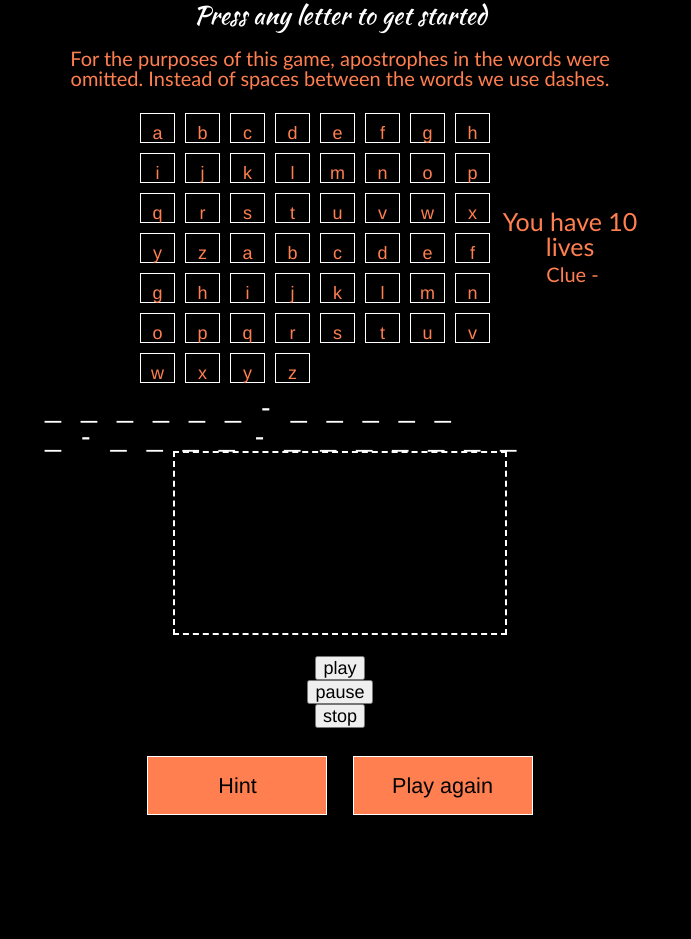
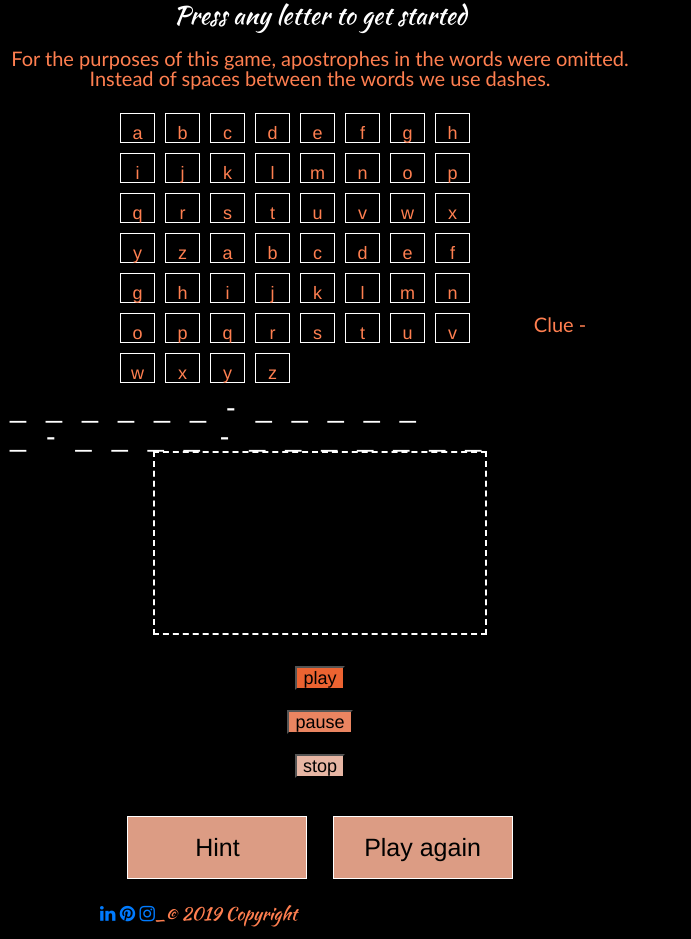
Before and after one commit to TanyaOdegova/Game, a plain HTML site: page index.html in a window 1280 px wide. Shown: the part 372-1311 px from the top of the page, without its empty margins (0-691 px from the left). Before the commit the page ends 1257 px from the top, so only its background shows below. Drawn offline with nearby package versions, Linux system fonts and the light colour scheme.

Commit message:
<second fix>

```diff
--- a/assets/css/style.css
+++ b/assets/css/style.css
@@ -1,8 +1,8 @@
 body {
 background-color: black;
 width: 640px;
-margin-left: 20px;
-margin-bottom: 60px;
+margin-left: 0px;
+margin-bottom: 0px;
 font-family: 'Franklin Gothic Medium', 'Arial Narrow', Arial, sans-serif;
 font-size: 20px;
 color:white;
@@ -104,34 +104,46 @@ canvas{
 }
 
 .active {
-  cursor:default;
+  cursor: pointer;
 }
 
 #mylives{
   font-size:25px;
+  width: 50%;
+  height: 100px;
   text-align:center;
   display:inline block;
   border: 5px;
   margin: 10px 5px 5px 10px;
 }
 
+#play {
+  background:rgb(236, 99, 49);
+  margin: 10px 10px 10px 10px;
+}
+#pause {
+  background: rgb(234, 133, 97);
+  margin: 10px;
+}
+#stop {
+  background: #e7b6a4;
+  margin: 10px;
+}
 button{
 
-  background:coral;
+  background:#dc9c84;
   color: black;
   border: solid 1px white;
   text-decoration:none;
   cursor:pointer;
-  font-size:1.2em;
+  font-size: 25px;
   padding:18px 10px;
   width:180px;
   margin: 10px;
   outline: none;
-
-    &:hover{
-      border: solid 1px white;
-      color:grey;
-    }
+}
+  .button a:hover {
+    color: white;
 }
 
 @media (max-width: 748px) {
@@ -145,3 +157,17 @@ button{
   padding:0 0 0 25px;
 }
   }
+  .footer {
+    margin-left: 0px;
+    background-color: black;
+    color: coral;
+    position: bottom-fixed;
+    font-family: "Kaushan Script";
+    padding-left: 100px;
+    border-top: 10px;
+    clear: both;
+    flex-shrink: 0;
+    text-align: center;
+}
+.footer a:hover {
+  color: white;
--- a/assets/game.js
+++ b/assets/game.js
@@ -3,24 +3,6 @@ window.addEventListener = function () {
   var alphabet = ['a', 'b', 'c', 'd', 'e', 'f', 'g', 'h',
         'i', 'j', 'k', 'l', 'm', 'n', 'o', 'p', 'q', 'r', 's',
         't', 'u', 'v', 'w', 'x', 'y', 'z'];
-  //create variables that you'll use
-  var survivalsongs;         // Array of topics
-  var chosenCategory;     // Selected category
-  var getHint ;          // Word getHint
-  var word ;              // Selected word
-  var guess ;             // Guess
-  var guesses = [ ];      // Stored guesses
-  var lives ;             // Lives
-  var counter ;           // Count correct guesses
-  var space;              // Number of spaces in word '-'
-
-  // Get elements based on the variables you'll use above
-  var showLives = document.getElementById("mylives");
-  var showCategory = document.getElementById("category");
-  var getHint = document.getElementById("hint");
-  var showClue = document.getElementById("clue");
-
-
 
   // create the list for alphabet
   var buttons = function () {
@@ -38,15 +20,7 @@ window.addEventListener = function () {
     }
   }
 
-
-  // Select Category
-  var selectCat = function () {
-    if (chosenCategory === survivalsongs[0]) {
-      categoryName.innerHTML = "The Chosen Category Is Music";
-    }
-  }
-
-  // Create guesses list, should be dependent on the list of words
+  // Create guess list, should be dependent on the list of words
    result = function () {
     wordHolder = document.getElementById('hold');
     correct = document.createElement('ul');
@@ -258,18 +232,11 @@ window.addEventListener = function () {
         ["This song has been written specifically for the Saturday Night Fever movie where John Travolta plays a young man working a dead-end job with only dancing and music helping him to see the light at the end of the tunnel"]
     ];
 
-    var categoryIndex = survivalsongs.indexOf(chosenCategory);
-    var hintIndex = chosenCategory.indexOf(word);
+    var categoryIndex = indexOf(survivalsongs);
+    var hintIndex = survivalsongs.indexOf(word);
     showClue.innerHTML = "Clue: - " +  hints [categoryIndex][hintIndex];
   };
 
-   // Reset
+  //how to create function Play again? how to reset everything?
 
-  document.getElementById('reset').onclick = function() {
-    correct.parentNode.removeChild(correct);
-    letters.parentNode.removeChild(letters);
-    showClue.innerHTML = "";
-    context.clearRect(0, 0, 400, 400);
-    play();
-  }
 }
--- a/index.html
+++ b/index.html
@@ -5,7 +5,7 @@
     <meta charset="utf-8" />
     <meta http-equiv="X-UA-Compatible" content="IE=edge">
     <title>Word Guess Game</title>
-    <meta name="viewport" content="width=device-width, initial-scale=1">
+    <meta name="viewport" content="width=device-width, initial-scale=1, shrink-to-fit=no">
     <link rel="stylesheet" href="https://stackpath.bootstrapcdn.com/bootstrap/4.2.1/css/bootstrap.min.css" integrity="sha384-GJzZqFGwb1QTTN6wy59ffF1BuGJpLSa9DkKMp0DgiMDm4iYMj70gZWKYbI706tWS"
         crossorigin="anonymous">
     <link rel="icon" type="image/png" href="https://www.rorydobner.com/wp-content/uploads/2018/01/Tiger-Tile-600x600.jpg">
@@ -38,11 +38,11 @@
         </div>
         <!--row4 Instructions-->
         <div class="row4">
-            <div class="col-lg-12">
+
             <h2>Press any letter to get started</h2>
-                <p>For the purposes of this game, apostrophes in the words were omitted. Instead of spaces between the words
-                    we use dashes.</p>
-            </div>
+            <p>For the purposes of this game, apostrophes in the words were omitted. Instead of spaces between the words we
+                use dashes.</p>
+
         </div>
         <!--row5 alphabet letters in the form of buttons-->
         <div class="row5">
@@ -50,36 +50,35 @@
             </div>
         </div>
         <!--row6 here is the box for your word -->
-        <div class="row6">
-            <div class="col-lg-12">
+
             <div id="hold">
-                </div>
-            </div>
+
+
         </div>
         <br></br>
         <!--row7 this is a box for your lives-->
         <div class="row7">
-            <div class="col-lg-12">
+
             <p id="mylives"></p>
-            </div>
+
         </div>
 
         <!--row8 this is a box for your Clue sentence-->
         <div class="row8">
-            <div class="col-lg-12">
+
             <p id="clue">Clue -</p>
-            </div>
+
         </div>
         <!--row9 this is a box with a stickman-->
         <div class="row9">
-            <div class="col-lg-12">
+
             <canvas id="stickman">This Text will show if the Browser does NOT support HTML5 Canvas tag</canvas>
-            </div>
+
         </div>
         <!-- Row10 with all the songs. not visible right now-->
         <!--song 1 Can't Stop by the RHCP-->
         <div class="row10">
-            <div class="col-lg-12">
+
             <div id="music">
                 <audio id="Cant-Stop">
                     <source src="assets/music/Cant-Stop.mp3" type="audio/mp3">
@@ -118,21 +117,19 @@
                 </audio>
             </div>
         </div>
-        </div>
 
         <!--End of the song section-->
         <br />
 
         <!--Row11 with the buttons to play the songs-->
         <div class="row11">
-            <div clas="col-lg-12">
                 <div class="music-buttons">
                     <input type="button" value="play" id="play" />
                     <br />
                     <input type="button" value="pause" id="pause" />
                     <br />
                     <input type="button" value="stop" id="stop" />
-                </div>
+
             </div>
         </div>
 
@@ -140,10 +137,10 @@
         <!--row12 with the buttons to play the game-->
         <!-- buttons to play or need hint, display towards very bottom of the screen-->
         <div class="row12">
-            <div class="col-lg-12">
+
                 <button id="hint">Hint</button>
                 <button id="reset">Play again</button>
-            </div>
+
         </div>
 
 
@@ -157,4 +154,25 @@
 </body>
 <!-- Footer -->
 
+<footer class="footer">
+    <div class="container">
+        <div class="row">
+            <div class="footer-copyright text-center py-3">
+                <link href="https://maxcdn.bootstrapcdn.com/font-awesome/4.4.0/css/font-awesome.min.css" rel="stylesheet" />
+                <div>
+                    <a href="https://www.linkedin.com/in/todegova">
+                        <i class="fa fa-linkedin"></i>
+                    </a>
+                    <a href="https://www.pinterest.com/odegovat/">
+                        <i class="fa fa-pinterest"></i>
+                    </a>
+                    <a href="https://www.instagram.com/tanya____o/?hl=en">
+                        <i class="fa fa-instagram"></i>
+                    </a>
+                </div>
+            </div>
+            <div class="footer-copyright text-center py-3">_© 2019 Copyright
+            </div>
+</footer>
+
 </html>
```
Lines whose indentation alone changed are shown as unchanged.
